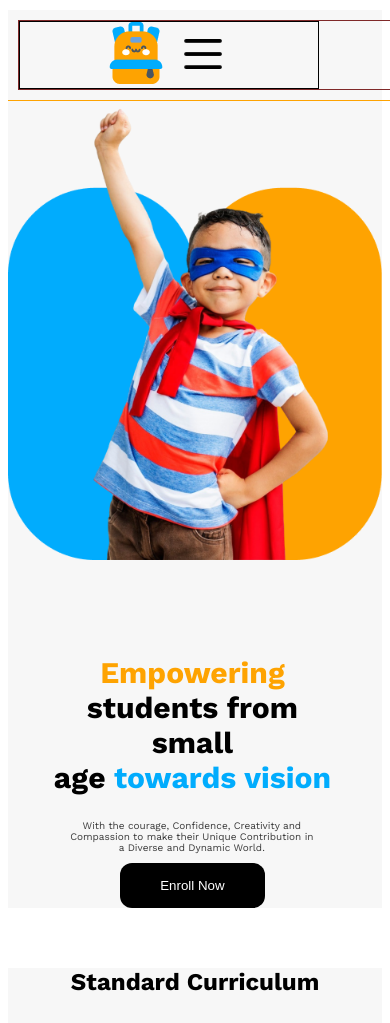
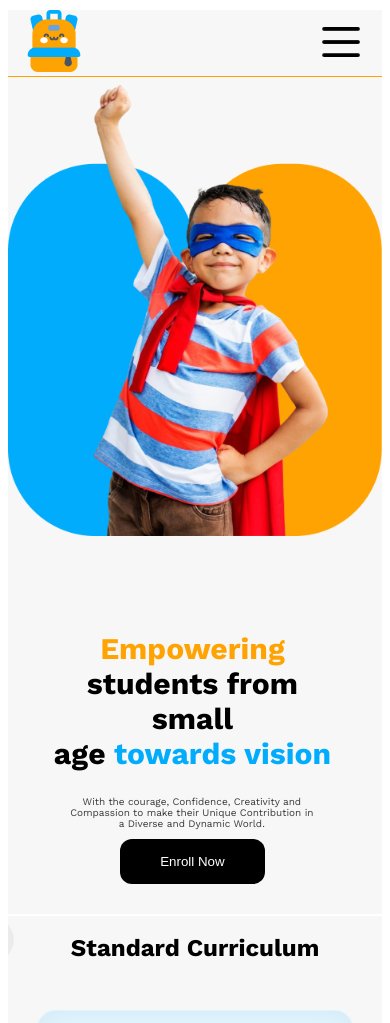
Before and after one commit to zisanmridha/B11-A2-Kids-School, a plain HTML site: page index.html in a window 390 px wide. Shown: the top 1023 px of the page. Drawn offline with nearby package versions, Linux system fonts and the light colour scheme.

Commit message:
padding update

```diff
--- a/css/responsive.css
+++ b/css/responsive.css
@@ -14,18 +14,17 @@
         border-bottom:1px solid #fea301;
         width: 100%;
         margin-top: 10px;
-        padding: 10px;
+
     }
     .logo-imag{
         display:none;
     }
     .mobile-nav{
-        width: 100%;
-        display: inline;
-
-        justify-content: space-around;
-        border: 1px solid rgb(128, 41, 41);
-
+       width: 98%;
+        display: flex;
+        margin-left: 0;
+        align-items: center;
+        justify-content: center;
 
     }
     .mobile-nav-icon{
@@ -33,9 +32,18 @@
 
     }
     #mobile-navs{
-       max-width:80%;
-        justify-content:space-around;
-        border: 1px solid black;
+        width: 100%;
+
+    }
+    .mobile-nav-icon{
+        margin-left: 0%;
+        margin-right: -70px;
+
+    }
+    .m-nav-img{
+        margin-right: 60%;
+        margin-left: -70px;
+
 
     }
 
@@ -111,7 +119,14 @@
         width: 100%;
         text-align: center;
     }
+    .store-two{
+    display: grid;
+    grid-template-columns: repeat(auto);
+    justify-content: space-around;
+    align-items: center;
+    gap: 15px;
 
+    }
     .story-top-title{
         font-size: 25px;
         text-align: center;
@@ -142,12 +157,13 @@
   .store-child2, .store-child{
     display: grid;
 
-
   }
   .stor-one{
     width: 100%;
     margin: 0 auto;
   }
+
+
 /* footer section style */
 .footer{
 
--- a/css/style.css
+++ b/css/style.css
@@ -21,6 +21,7 @@
     border: none;
     border-radius: 12px;
     color: white;
+    margin-top: 10px;
 }
 
 
@@ -83,12 +84,10 @@ ul{
     display: flex;
     justify-content: space-around;
     align-items: center;
-
-
+    margin-bottom: -5%;
+    padding-bottom: 30px;
 }
 .hero-section{
-
-
     text-align: left;
     margin-top: 71px;
     margin-right: 50PX;
@@ -128,9 +127,12 @@ color:black
     font-size: 50px;
     font-weight: 700;
     text-align: center;
-    margin-bottom: 80px;
-    margin-top: 60px;
-    background-image:url(image/bg.png)
+    margin-bottom: 10%;
+    padding-top: 5%;
+    background-image:url(bg.png);
+    background-position: top;
+
+
 }
 
 .cardbox{
@@ -140,6 +142,8 @@ color:black
     margin: 0;
     margin-left: 5%;
     margin-right: 5%;
+    background-image:url(bg.png);
+    background-position: top;
 
 }
 .card-box1, .card-box2, .card-box3{
@@ -248,6 +252,8 @@ color:black
     margin-bottom: 50px;
     margin-left: 6%;
     margin-right: 6%;
+    background-image:url(bg.png);
+    background-position: top center bottom;
   }
   .story-top-title{
     text-align: center;
@@ -260,7 +266,7 @@ color:black
   }
   .full-story{
 
-    background: url(image),linear-gradient(0.00deg, rgba(254, 163, 1, 0.3),rgba(255, 255, 255, 0.3) 100%)
+    background: url(bg.png),linear-gradient(0.00deg, rgba(254, 163, 1, 0.3),rgba(255, 255, 255, 0.3) 100%)
 
   }
   .stor-one{
```
Also changed, not shown: index.html (+1 -0 lines), css/bg.png (renamed from image/bg.png).
